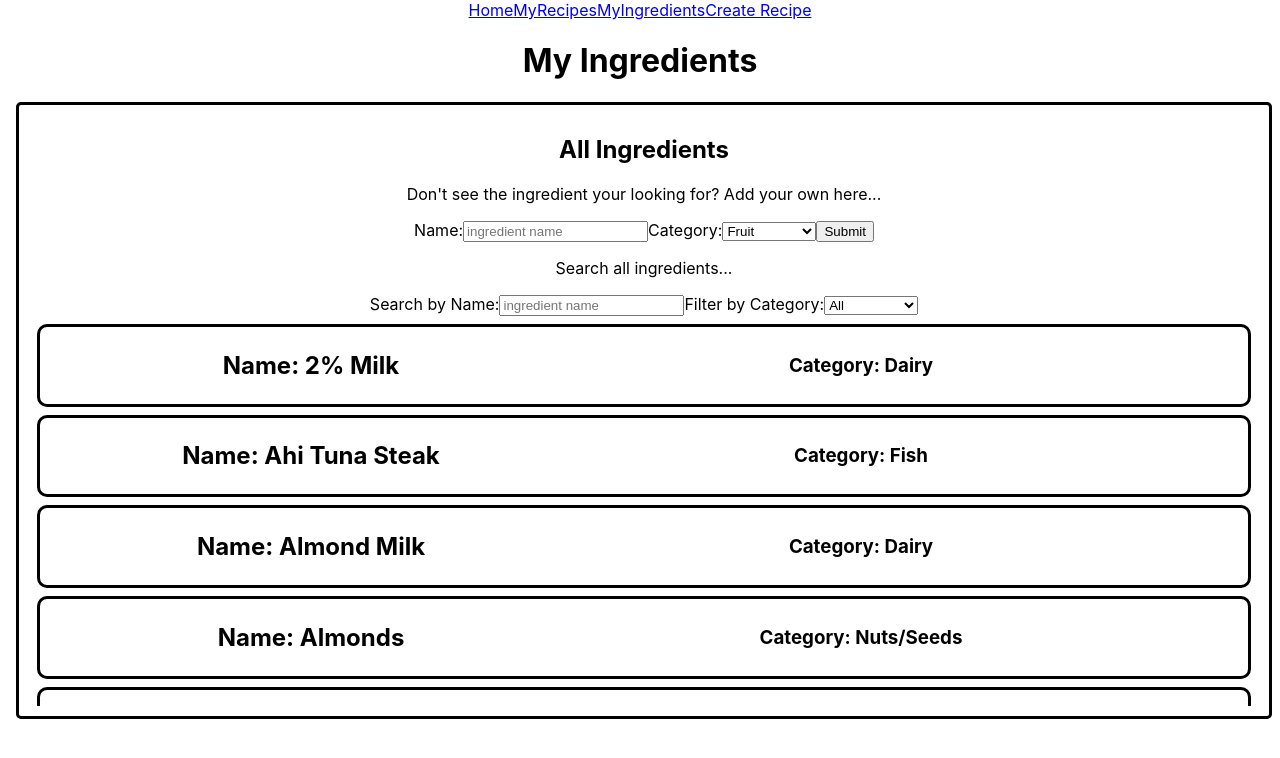
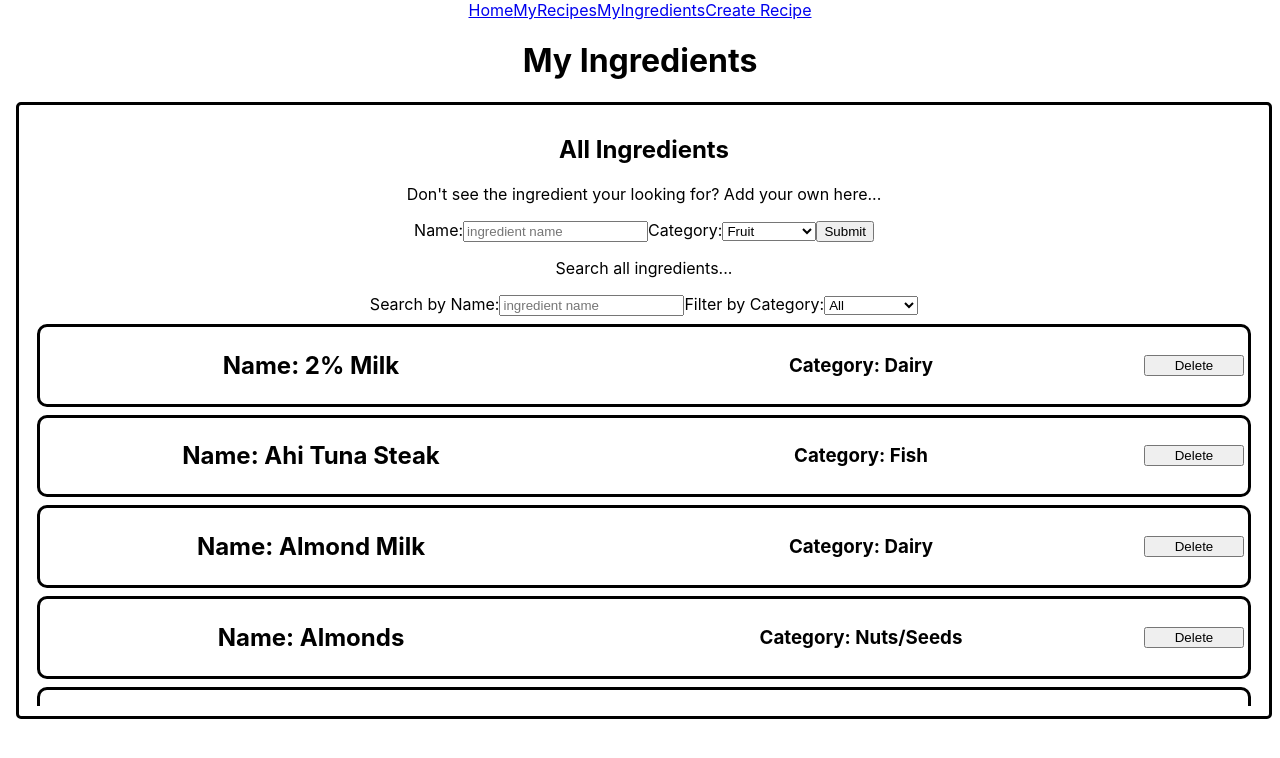
Before and after one commit to Convosable/MyPantry, a React (Create React App) app: page /myingredients in a window 1280 px wide. Shown: the top 758 px of the page. Built offline with nearby package versions, Linux system fonts and the light colour scheme; data requests are answered from the project's data file.

Commit message:
adds a delete functionality to each ingredient card

```diff
--- a/db.json
+++ b/db.json
@@ -118,11 +118,6 @@
       "name": "Papaya",
       "category": "Fruit",
       "id": 9
-    },
-    {
-      "name": "Apricot",
-      "category": "Fruit",
-      "id": 10
     },
     {
       "name": "Cherry",
--- a/src/App.js
+++ b/src/App.js
@@ -61,6 +61,11 @@ function App() {
     setRecipesList(deleted)
   }
 
+  function handleDeleteIngredient(ingredient){
+    const deleted = ingredientsList.filter(ingr => ingr.id !== ingredient.id)
+    setIngredientsList(deleted)
+  }
+
   return (
     <div className="App">
       <NavBar />
@@ -68,7 +73,7 @@ function App() {
         <Route exact path = "/">
           <Home />
         </Route>
-        <Route exact path = "/myrecipes/:id/editrecipe">
+        <Route exact path = "/myrecipes/:id/edit">
           <EditRecipe />
         </Route>
         <Route exact path = "/myrecipes/:id">
@@ -78,7 +83,7 @@ function App() {
           <MyRecipes recipesList = {recipesList}/>
         </Route>
         <Route exact path = "/myingredients">
-          <MyIngredients ingredientsList = {ingredientsList} handleAddIngredient = {handleAddIngredient}/>
+          <MyIngredients handleDeleteIngredient = {handleDeleteIngredient} ingredientsList = {ingredientsList} handleAddIngredient = {handleAddIngredient}/>
         </Route>
         <Route exact path = "/createrecipe">
           <CreateRecipe handleRecipeSubmit = {handleRecipeSubmit}/>
--- a/src/IngredientCard.js
+++ b/src/IngredientCard.js
@@ -1,12 +1,20 @@
 import React from 'react';
 
-function IngredientCard({ingredient}) {
+function IngredientCard({ingredient, handleDeleteIngredient}) {
 
+    function handleDelete() {
+        fetch(`http://localhost:3000/ingredients/${ingredient.id}`, {
+            method: "DELETE",
+        })
+        .then(r => r.json())
+        .then(() => handleDeleteIngredient(ingredient))
+    }
 
     return (
         <div className='ingredientcard'>
             <h2>Name: {ingredient.name}</h2>
             <h3>Category: {ingredient.category}</h3>
+            <button onClick = {handleDelete}>Delete</button>
         </div>
     )
 }
--- a/src/MyIngredients.js
+++ b/src/MyIngredients.js
@@ -1,7 +1,7 @@
 import React, {useState} from "react";
 import IngredientCard from "./IngredientCard";
 
-function MyIngredients({ingredientsList, handleAddIngredient}) {
+function MyIngredients({ingredientsList, handleAddIngredient, handleDeleteIngredient}) {
 
     const [formData, setFormData] = useState({
         name: "",
@@ -108,7 +108,7 @@ function MyIngredients({ingredientsList, handleAddIngredient}) {
                     </label>
                     <div className = 'each'>
                     {filterBySearch.map((ingredient) =>
-                    <IngredientCard ingredient = {ingredient} key = {ingredient.name}/>
+                    <IngredientCard handleDeleteIngredient = {handleDeleteIngredient} ingredient = {ingredient} key = {ingredient.name}/>
                     )}
                     </div>
             </div>
--- a/src/RecipeCard.js
+++ b/src/RecipeCard.js
@@ -5,6 +5,8 @@ import { Link } from "react-router-dom"
 function RecipeCard({recipe}) {
 
     const {name, image, type, id} = recipe;
+
+    //Recipe Card doesnt get updated when recipedetail patch request is made because there is no rerender
 
     return (
         <div className = "recipecard">
--- a/src/RecipeDetail.js
+++ b/src/RecipeDetail.js
@@ -67,7 +67,7 @@ function RecipeDetail({deleteRecipe, ingredientsList}) {
                     {instructions.map((inst) => <li>{inst}</li>)}
                 </ol>
             </div>
-            <Link to={`/myrecipes/${id}/editrecipe`}>Edit Recipe</Link>
+            <Link to={`/myrecipes/${id}/edit`}>Edit Recipe</Link>
             <button onClick = {handleDelete}>delete recipe</button>
         </div>
 
```
